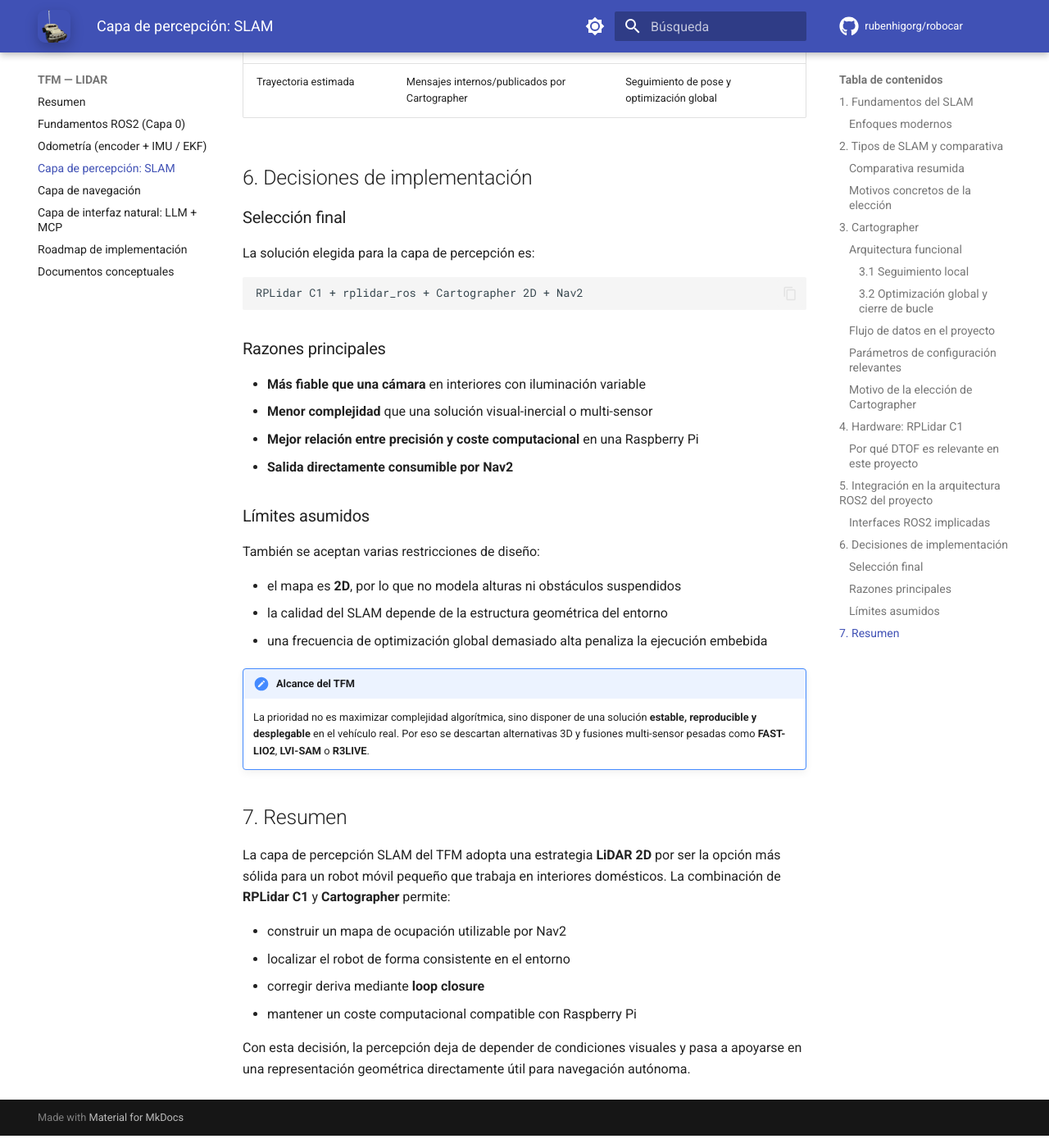
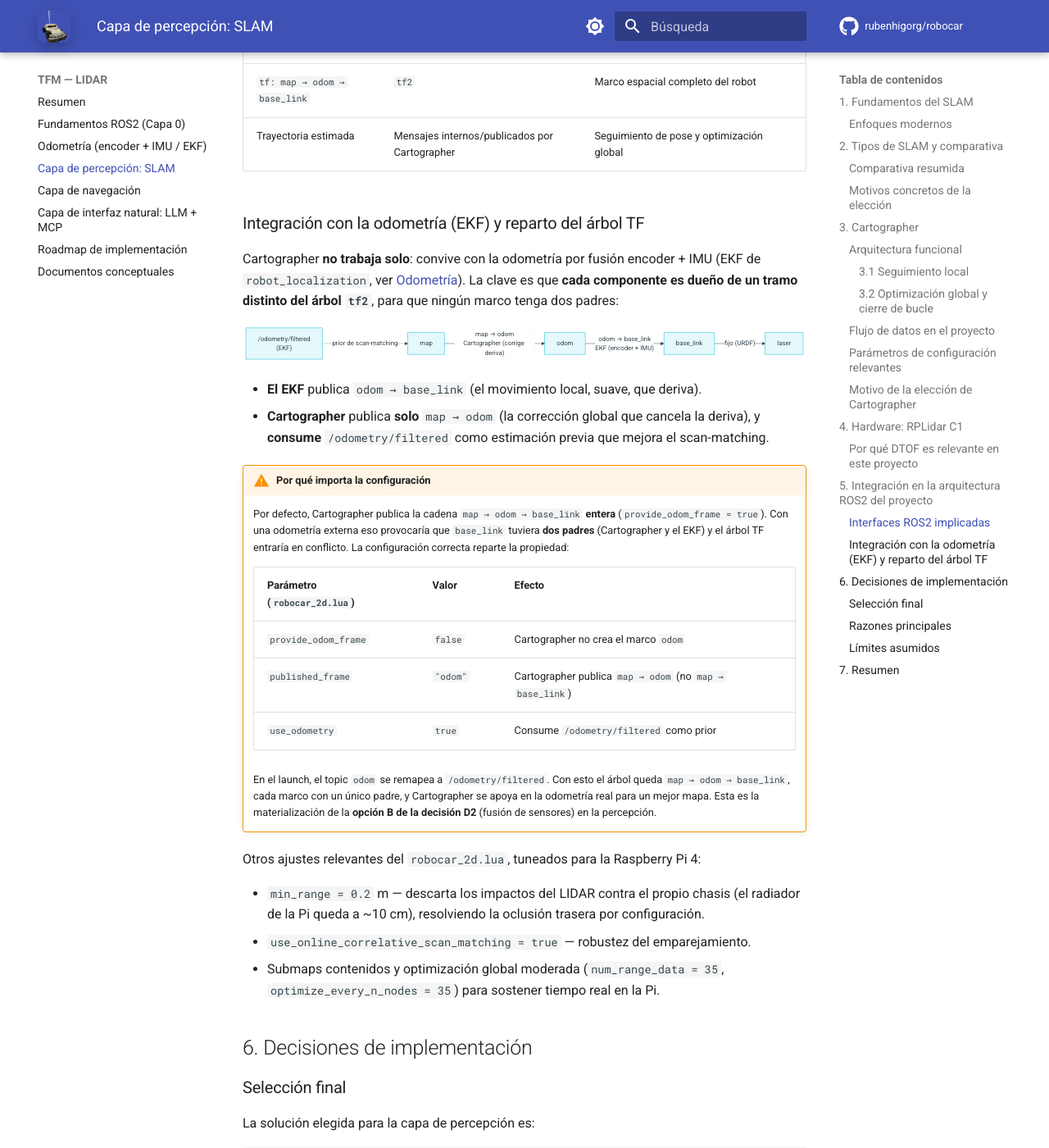
Before and after one commit to rubenhigorg/robocar, an MkDocs documentation site: the page built from docs/tfm/slam.md, in a window 1280 px wide and 1400 px high, scrolled down 7486 px. Shown: the whole window at 82% size. Built offline with MkDocs 1.6.1 and Material for MkDocs 9.7.7, drawn with Linux system fonts in a browser that asks for light colours; comment, search, counter and statistics services are not loaded.

Commit message:
docs(tfm): SLAM — integracion con la odometria del EKF y reparto del TF
Documenta en slam.md como Cartographer convive con el EKF de odometria:
- nueva subseccion con el arbol TF (map->odom Cartographer, odom->base_link EKF)
  y por que la config lo reparte (provide_odom_frame=false, published_frame=odom,
  use_odometry=true; remap odom->/odometry/filtered).
- /odometry/filtered anadido a la tabla de interfaces ROS2.
- ajustes clave del robocar_2d.lua (min_range 0.2, scan-matching correlativo,
  tuning Pi4). Materializa la opcion B de D2 en la percepcion.

Co-Authored-By: Claude Opus 4.8 (1M context) <noreply@anthropic.com>

````diff
--- a/docs/tfm/slam.md
+++ b/docs/tfm/slam.md
@@ -197,8 +197,54 @@ Dentro de la pila de software del TFM, la capa SLAM se sitúa entre el sensor de
 |---|---|---|
 | `/scan` | `sensor_msgs/LaserScan` | Entrada principal del SLAM |
 | `/map` | `nav_msgs/OccupancyGrid` | Mapa global para navegación |
+| `/odometry/filtered` | `nav_msgs/Odometry` | Odometría del EKF (encoder+IMU); prior del scan-matching |
 | `tf: map → odom → base_link` | `tf2` | Marco espacial completo del robot |
 | Trayectoria estimada | Mensajes internos/publicados por Cartographer | Seguimiento de pose y optimización global |
+
+### Integración con la odometría (EKF) y reparto del árbol TF
+
+Cartographer **no trabaja solo**: convive con la odometría por fusión encoder + IMU
+(EKF de `robot_localization`, ver [Odometría](odometria.md)). La clave es que **cada
+componente es dueño de un tramo distinto del árbol `tf2`**, para que ningún marco tenga
+dos padres:
+
+```mermaid
+flowchart LR
+    map["map"] -->|"map → odom<br/>Cartographer (corrige deriva)"| odom["odom"]
+    odom -->|"odom → base_link<br/>EKF (encoder + IMU)"| base["base_link"]
+    base -->|"fijo (URDF)"| laser["laser"]
+    ekf["/odometry/filtered<br/>(EKF)"] -.->|"prior de scan-matching"| map
+```
+
+- **El EKF** publica `odom → base_link` (el movimiento local, suave, que deriva).
+- **Cartographer** publica **solo** `map → odom` (la corrección global que cancela la
+  deriva), y **consume** `/odometry/filtered` como estimación previa que mejora el
+  scan-matching.
+
+!!! warning "Por qué importa la configuración"
+    Por defecto, Cartographer publica la cadena `map → odom → base_link` **entera**
+    (`provide_odom_frame = true`). Con una odometría externa eso provocaría que
+    `base_link` tuviera **dos padres** (Cartographer y el EKF) y el árbol TF entraría en
+    conflicto. La configuración correcta reparte la propiedad:
+
+    | Parámetro (`robocar_2d.lua`) | Valor | Efecto |
+    |---|---|---|
+    | `provide_odom_frame` | `false` | Cartographer no crea el marco `odom` |
+    | `published_frame` | `"odom"` | Cartographer publica `map → odom` (no `map → base_link`) |
+    | `use_odometry` | `true` | Consume `/odometry/filtered` como prior |
+
+    En el launch, el topic `odom` se remapea a `/odometry/filtered`. Con esto el árbol
+    queda `map → odom → base_link`, cada marco con un único padre, y Cartographer se
+    apoya en la odometría real para un mejor mapa. Esta es la materialización de la
+    **opción B de la decisión D2** (fusión de sensores) en la percepción.
+
+Otros ajustes relevantes del `robocar_2d.lua`, tuneados para la Raspberry Pi 4:
+
+- `min_range = 0.2` m — descarta los impactos del LIDAR contra el propio chasis (el
+  radiador de la Pi queda a ~10 cm), resolviendo la oclusión trasera por configuración.
+- `use_online_correlative_scan_matching = true` — robustez del emparejamiento.
+- Submaps contenidos y optimización global moderada (`num_range_data = 35`,
+  `optimize_every_n_nodes = 35`) para sostener tiempo real en la Pi.
 
 ## 6. Decisiones de implementación
 
````
